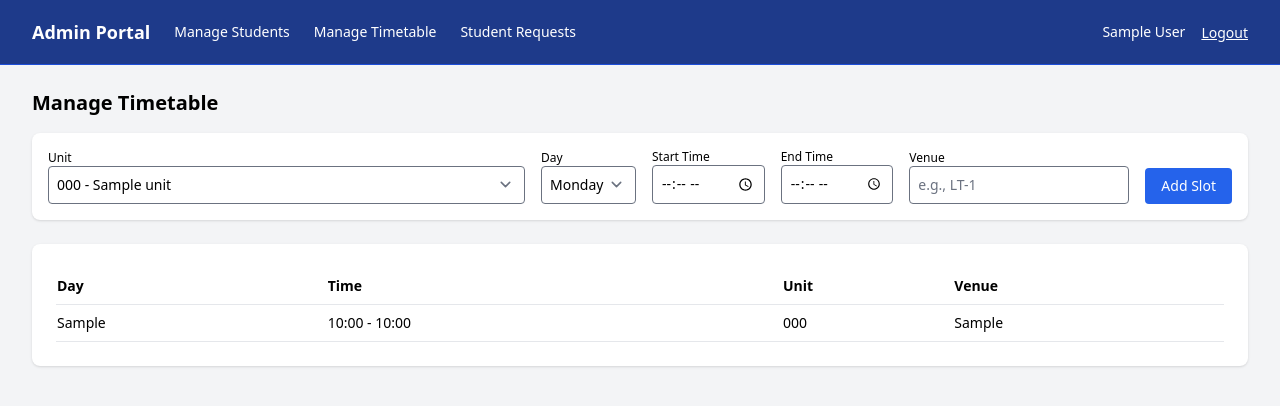
After one commit to mrirrelevant254/sms-portal, a Laravel app: page /admin/timetable in a window 1280 px wide. The commit adds this page. Shown: the top 406 px of the page. Run offline with Laravel 12, Linux system fonts and the light colour scheme; a user stored in the database is signed in; tables that the repository leaves empty hold one stand-in row (values such as "Sample post"); style sheets or scripts are compiled from the project's sources; parts of the project's set-up code (start-up, migrations or seed data) failed here and were passed over; some libraries are stand-ins or nearby versions.

Commit message:
Final UI fixes for admin/lecturer layouts

```diff
--- /dev/null
+++ b/app/Http/Controllers/Admin/TimetableController.php
@@ -0,0 +1,31 @@
+<?php
+namespace App\Http\Controllers\Admin;
+
+use App\Http\Controllers\Controller;
+use App\Models\TimetableSlot;
+use App\Models\Unit;
+use Illuminate\Http\Request;
+
+class TimetableController extends Controller
+{
+    public function index()
+    {
+        $slots = TimetableSlot::with('unit')->get();
+        $units = Unit::all();
+        return view('admin.timetable.index', compact('slots', 'units'));
+    }
+
+    public function store(Request $request)
+    {
+        $request->validate([
+            'unit_id' => 'required|exists:units,id',
+            'day_of_week' => 'required|string',
+            'start_time' => 'required',
+            'end_time' => 'required|after:start_time',
+            'venue' => 'required|string',
+        ]);
+
+        TimetableSlot::create($request->all());
+        return back()->with('success', 'Timetable slot added!');
+    }
+}
--- /dev/null
+++ b/app/Models/TimetableSlot.php
@@ -0,0 +1,9 @@
+<?php
+namespace App\Models;
+use Illuminate\Database\Eloquent\Model;
+
+class TimetableSlot extends Model
+{
+    protected $guarded = [];
+    public function unit() { return $this->belongsTo(Unit::class); }
+}
--- a/app/Models/Unit.php
+++ b/app/Models/Unit.php
@@ -12,4 +12,6 @@ class Unit extends Model
     {
         return $this->belongsTo(Programme::class);
     }
+
+    public function timetableSlots() { return $this->hasMany(TimetableSlot::class); }
 }
--- /dev/null
+++ b/resources/views/admin/timetable/index.blade.php
@@ -0,0 +1,58 @@
+@extends('layouts.lecturer')
+
+@section('content')
+    <div class="mb-6">
+        <h2 class="text-xl font-semibold mb-4">Manage Timetable</h2>
+        @if(session('success'))
+            <div class="p-4 bg-green-100 text-green-800 rounded mb-4">{{ session('success') }}</div>
+        @endif
+
+        <form action="{{ route('admin.timetable.store') }}" method="POST" class="bg-white shadow rounded-lg p-4 flex gap-4 items-end flex-wrap">
+            @csrf
+            <div class="flex-1 min-w-[200px]">
+                <label class="block text-xs font-medium">Unit</label>
+                <select name="unit_id" class="w-full border rounded p-2 text-sm" required>
+                    @foreach($units as $unit)
+                        <option value="{{ $unit->id }}">{{ $unit->code }} - {{ $unit->title }}</option>
+                    @endforeach
+                </select>
+            </div>
+            <div>
+                <label class="block text-xs font-medium">Day</label>
+                <select name="day_of_week" class="border rounded p-2 text-sm" required>
+                    <option>Monday</option><option>Tuesday</option><option>Wednesday</option>
+                    <option>Thursday</option><option>Friday</option>
+                </select>
+            </div>
+            <div>
+                <label class="block text-xs font-medium">Start Time</label>
+                <input type="time" name="start_time" class="border rounded p-2 text-sm" required>
+            </div>
+            <div>
+                <label class="block text-xs font-medium">End Time</label>
+                <input type="time" name="end_time" class="border rounded p-2 text-sm" required>
+            </div>
+            <div>
+                <label class="block text-xs font-medium">Venue</label>
+                <input type="text" name="venue" placeholder="e.g., LT-1" class="border rounded p-2 text-sm" required>
+            </div>
+            <button type="submit" class="bg-blue-600 text-white px-4 py-2 rounded text-sm hover:bg-blue-700">Add Slot</button>
+        </form>
+    </div>
+
+    <div class="bg-white shadow rounded-lg p-6">
+        <table class="w-full text-sm text-left">
+            <thead><tr class="border-b"><th class="py-2">Day</th><th>Time</th><th>Unit</th><th>Venue</th></tr></thead>
+            <tbody>
+                @foreach($slots as $slot)
+                    <tr class="border-b">
+                        <td class="py-2">{{ $slot->day_of_week }}</td>
+                        <td>{{ \Carbon\Carbon::parse($slot->start_time)->format('H:i') }} - {{ \Carbon\Carbon::parse($slot->end_time)->format('H:i') }}</td>
+                        <td>{{ $slot->unit->code }}</td>
+                        <td>{{ $slot->venue }}</td>
+                    </tr>
+                @endforeach
+            </tbody>
+        </table>
+    </div>
+@endsection
--- a/resources/views/layouts/lecturer.blade.php
+++ b/resources/views/layouts/lecturer.blade.php
@@ -11,9 +11,24 @@
     <nav class="bg-blue-900 border-b border-blue-700">
         <div class="max-w-7xl mx-auto px-4 sm:px-6 lg:px-8">
             <div class="flex justify-between h-16">
-                <div class="flex items-center">
-                    <span class="text-white font-bold text-lg">Lecturer Portal</span>
+                <!-- Left Side: Logo & Links -->
+                <div class="flex items-center space-x-6">
+                    <span class="text-white font-bold text-lg">
+                        @role('admin|registrar')
+                            Admin Portal
+                        @else
+                            Lecturer Portal
+                        @endrole
+                    </span>
+
+                    @role('admin|registrar')
+                        <a href="{{ route('admin.students.index') }}" class="text-white hover:text-gray-300 text-sm font-medium">Manage Students</a>
+                        <a href="{{ route('admin.timetable.index') }}" class="text-white hover:text-gray-300 text-sm font-medium">Manage Timetable</a>
+                        <a href="{{ route('admin.requests.index') }}" class="text-white hover:text-gray-300 text-sm font-medium">Student Requests</a>
+                    @endrole
                 </div>
+
+                <!-- Right Side: User Name & Logout -->
                 <div class="flex items-center">
                     <span class="text-white text-sm me-4">{{ auth()->user()->name }}</span>
                     <form method="POST" action="{{ route('logout') }}">
--- a/resources/views/layouts/navigation.blade.php
+++ b/resources/views/layouts/navigation.blade.php
@@ -37,8 +37,8 @@
                                 <a href="{{ route('student.semester-report.index') }}" class="block px-4 py-2 text-sm text-black hover:bg-green-300">Semester Reporting</a>
                                 <a href="{{ route('student.units.index') }}" class="block px-4 py-2 text-sm text-black hover:bg-green-300">Unit Registration</a>
                                 <a href="{{ route('student.transcript.index') }}" class="block px-4 py-2 text-sm text-black hover:bg-green-300">Provisional Transcript</a>
-                                <a href="#" class="block px-4 py-2 text-sm text-black hover:bg-green-300">Supplementary & Special Exams</a>
-                                <a href="#" class="block px-4 py-2 text-sm text-black hover:bg-green-300">Timetable</a>
+                                <a href="{{ route('student.supplementary.index') }}" class="block px-4 py-2 text-sm text-black hover:bg-green-300">Supplementary & Special Exams</a>
+                                <a href="{{ route('student.timetable.index') }}" class="block px-4 py-2 text-sm text-black hover:bg-green-300">Timetable</a>
                                 <a href="{{ route('student.exam-card.index') }}" class="block px-4 py-2 text-sm text-black hover:bg-green-300">Exam Card</a>
                             </div>
                         </div>
@@ -66,6 +66,7 @@
                     @role('admin|registrar')
                         <a href="{{ route('admin.students.index') }}" class="px-3 py-2 text-sm font-medium text-black hover:text-gray-600 rounded-md">Manage Students</a>
                         <a href="{{ route('admin.requests.index') }}" class="px-3 py-2 text-sm font-medium text-black hover:text-gray-600 rounded-md">Student Requests</a>
+                        <a href="{{ route('admin.timetable.index') }}" class="px-3 py-2 text-sm font-medium text-black hover:text-gray-600 rounded-md">Timetable</a>
                     @endrole
 
                     {{-- LECTURER MENUS --}}
--- a/routes/web.php
+++ b/routes/web.php
@@ -9,8 +9,11 @@ use App\Http\Controllers\Student\HostelBookingController;
 use App\Http\Controllers\Student\ExamCardController;
 use App\Http\Controllers\Student\TranscriptController;
 use App\Http\Controllers\Student\SemesterReportController;
+use App\Http\Controllers\Student\TimetableController;
+use App\Http\Controllers\Student\SupplementaryExamController;
 use App\Http\Controllers\Admin\RequestApprovalController;
 use App\Http\Controllers\Admin\StudentController;
+use App\Http\Controllers\Admin\TimetableController as AdminTimetableController;
 use App\Http\Controllers\Lecturer\GradeController;
 use Illuminate\Support\Facades\Route;
 
@@ -55,6 +58,9 @@ Route::middleware(['auth'])->prefix('student')->group(function () {
     Route::get('/exam-card/download', [ExamCardController::class, 'download'])->name('student.exam-card.download');
     Route::get('/transcript', [TranscriptController::class, 'show'])->name('student.transcript.index');
     Route::get('/transcript/download', [TranscriptController::class, 'download'])->name('student.transcript.download');
+    Route::get('/timetable', [TimetableController::class, 'index'])->name('student.timetable.index');
+    Route::get('/supplementary', [SupplementaryExamController::class, 'index'])->name('student.supplementary.index');
+    Route::post('/supplementary', [SupplementaryExamController::class, 'store'])->name('student.supplementary.store');
 
     // Semester Reporting
     Route::get('/semester-report', [SemesterReportController::class, 'index'])->name('student.semester-report.index');
@@ -67,6 +73,10 @@ Route::middleware(['auth'])->prefix('admin')->group(function () {
     Route::get('/students/create', [StudentController::class, 'create'])->name('admin.students.create');
     Route::post('/students', [StudentController::class, 'store'])->name('admin.students.store');
 
+    // Timetable Management
+    Route::get('/timetable', [AdminTimetableController::class, 'index'])->name('admin.timetable.index');
+    Route::post('/timetable', [AdminTimetableController::class, 'store'])->name('admin.timetable.store');
+
     // Request Approval
     Route::get('/requests', [RequestApprovalController::class, 'index'])->name('admin.requests.index');
     Route::post('/requests/{studentRequest}/process', [RequestApprovalController::class, 'process'])->name('admin.requests.process');
@@ -75,6 +85,6 @@ Route::middleware(['auth'])->prefix('admin')->group(function () {
 Route::middleware(['auth'])->prefix('lecturer')->group(function () {
     Route::get('/grades', [GradeController::class, 'index'])->name('lecturer.grades.index');
     Route::post('/grades/{registration}', [GradeController::class, 'store'])->name('lecturer.grades.store');
-});
+}); // <-- Added the missing closing brace here
 
 require __DIR__.'/auth.php';
```
Also changed, not shown: app/Http/Controllers/Student/SupplementaryExamController.php (added, +44 -0 lines), app/Http/Controllers/Student/TimetableController.php (added, +37 -0 lines), app/Models/SupplementaryExam.php (added, +9 -0 lines), resources/views/student/supplementary/index.blade.php (added, +58 -0 lines), resources/views/student/timetable/index.blade.php (added, +36 -0 lines), database/migrations/2026_11_15_090625_create_timetable_slots_table.php (added), database/migrations/2026_11_15_092010_create_supplementary_exams_table.php (added).
